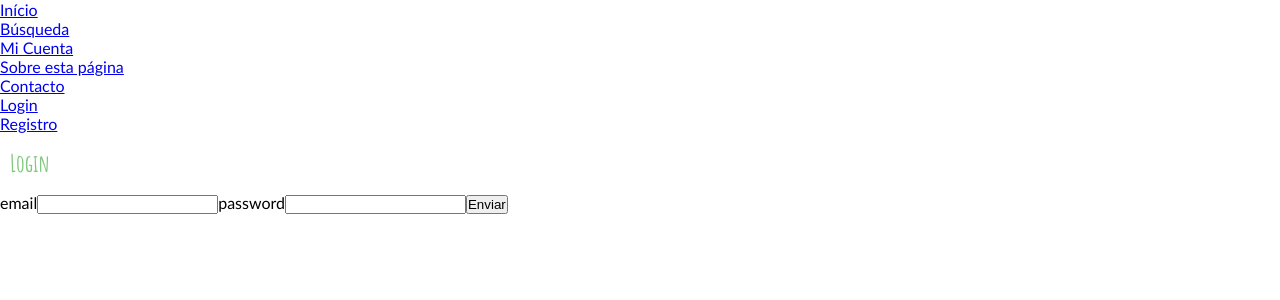
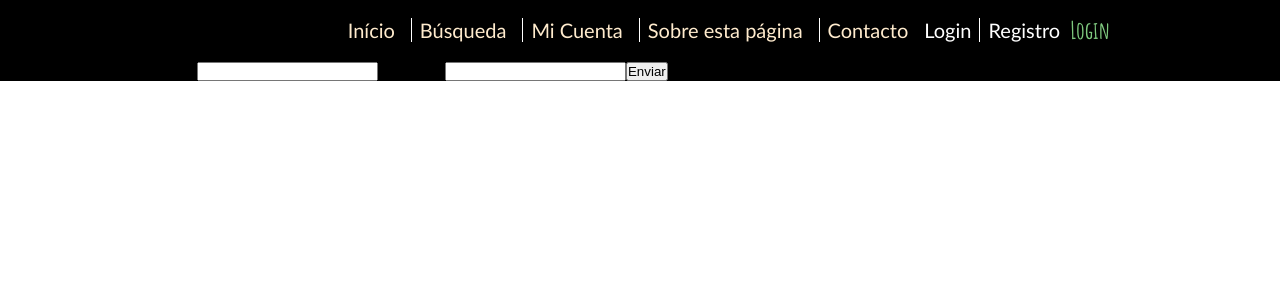
Before and after one commit to silviofurlan/proyecto_ojeador, a React (Create React App) app in the folder f11talents/: page /login in a window 1280 px wide. Shown: the top 300 px of the page. Built offline with nearby package versions, Linux system fonts and the light colour scheme.

Commit message:
añadido css barra navegacion

```diff
--- a/f11talents/src/App.js
+++ b/f11talents/src/App.js
@@ -22,9 +22,10 @@ function App() {
   const { token, user, logout } = useContext(AuthTokenContext);
   return (
     <Router>
-      <div>
+      <header className='principal'>
+        <div className='wrapper'>
           <nav>
-          <ul>
+            <ul className='social'>
               <li>
                 <Link to='/'>Início</Link>
               </li>
@@ -43,11 +44,10 @@ function App() {
             </ul>
 
             <div>
-
-
               {token ? (
                 <p>
-                Estás logueado <button onClick={() => logout()}>Log out</button>
+                  Estás logueado{' '}
+                  <button onClick={() => logout()}>Log out</button>
                 </p>
               ) : (
                 <ul>
@@ -90,6 +90,7 @@ function App() {
             </Route>
           </Switch>
         </div>
+      </header>
     </Router>
   );
 }
```
Lines whose indentation alone changed are shown as unchanged.
